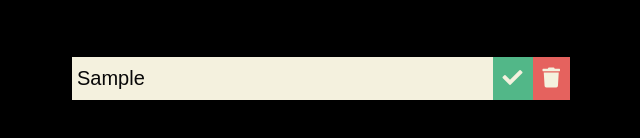
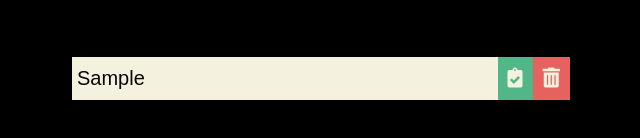
Before and after one commit to Sarah-Mn/Frontend-Mentorship-Challenge-0301, a plain HTML site: page index.html in a window 1280 px wide. Both pictures are taken after typing "Sample" into the empty fields and a click on the button 843 px from the left and 240 px from the top of the page. Shown: the part 270-408 px from the top of the page, 319-959 px from the left. Drawn offline with Linux system fonts and the light colour scheme; a web font is replaced by a local one.

Commit message:
updated with new styles for buttons

```diff
--- a/app.js
+++ b/app.js
@@ -32,12 +32,12 @@ function addTodo(event){
 
     // check button
     const completedButton = document.createElement("button");
-    completedButton.innerHTML = '<i class="fas fa-check"></i>';
+    completedButton.innerHTML = '<i class="fas fa-clipboard-check"></i>';
     completedButton.classList.add("complete-btn");
     todoDiv.appendChild(completedButton);
     // delete button
     const trashButton = document.createElement("button");
-    trashButton.innerHTML = '<i class="fas fa-trash"></i>';
+    trashButton.innerHTML = '<i class="fas fa-trash-alt"></i>';
     trashButton.classList.add("trash-btn");
     todoDiv.appendChild(trashButton);
 
--- a/style.css
+++ b/style.css
@@ -120,8 +120,8 @@ form button:hover, form button:focus{
     padding: 0 .5rem;
 }
 
-.fa-trash,
-.fa-check{
+.fa-clipboard-check,
+.fa-trash-alt{
     pointer-events: none;
 }
 
```
